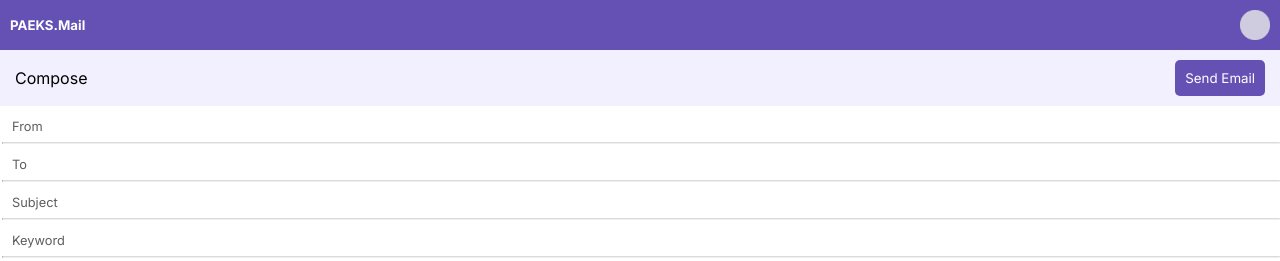
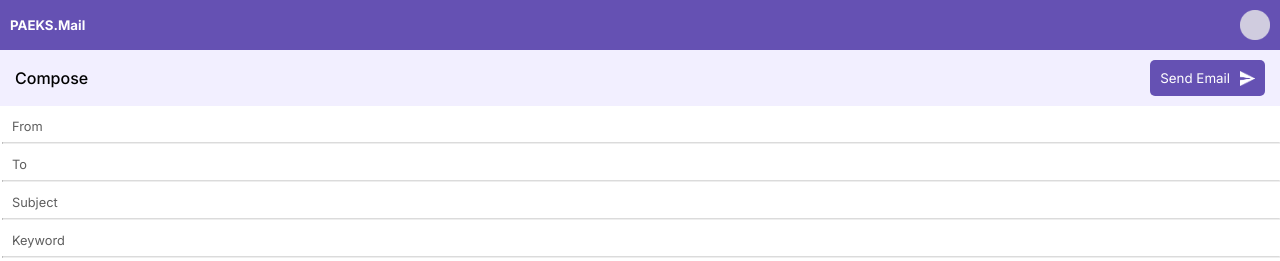
Before and after one commit to evonnn16/fyp-paeks, a Flask app: page /static/create.html in a window 1280 px wide. Shown: the top 261 px of the page. Run offline with Flask 3, Linux system fonts and the light colour scheme.

Commit message:
update UI

```diff
--- a/static/create.html
+++ b/static/create.html
@@ -15,7 +15,7 @@
 
   <div class="compose_menu">
     <p>Compose</p>
-    <button onclick='insert();'>Send Email</button>
+    <button onclick='insert();'>Send Email <img src="image/send.png" width="15" height="15"> </button>
   </div>
   <table class="compose_form">
     <tr>
@@ -40,6 +40,6 @@
         <input type="text" id="keyword" name="keyword"><hr></td>
     </tr>
   </table>
-  <textarea id="content" name="content">Enter content here</textarea>
+  <textarea id="content" name="content" placeholder="Enter content here"></textarea>
 </body>
 </html>
--- a/static/style.css
+++ b/static/style.css
@@ -65,6 +65,10 @@ body {
     align-items: center;
 }
 
+.compose_menu p {
+    font-weight: 500;
+}
+
 .compose_menu button {
     margin-left: auto;
     padding: 10px;
@@ -72,11 +76,17 @@ body {
     border-width: 0;
     background-color: #6551B3;
     color: white;
+    display: flex;
+    align-items: center;
 }
 
 .compose_menu button:hover {
     background-color: #AC9BEF;
     cursor: pointer;
+}
+
+.compose_menu button img {
+    margin-left: 10px;
 }
 
 /* .compose_form {
```
Also changed, not shown: static/image/send.png (added).
